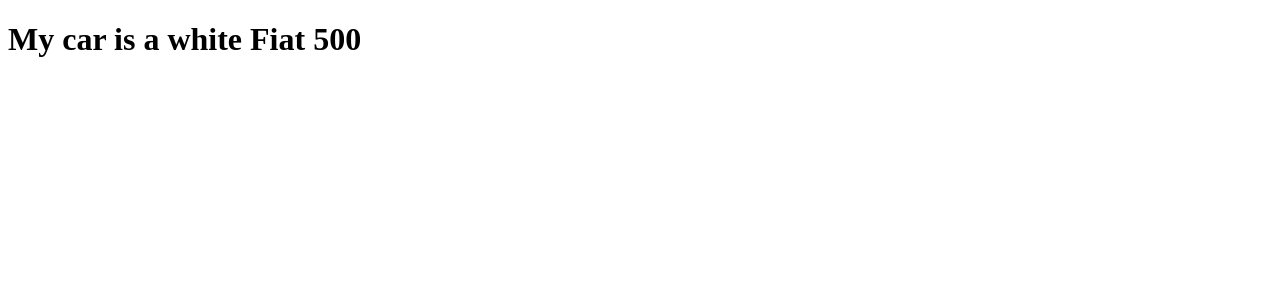
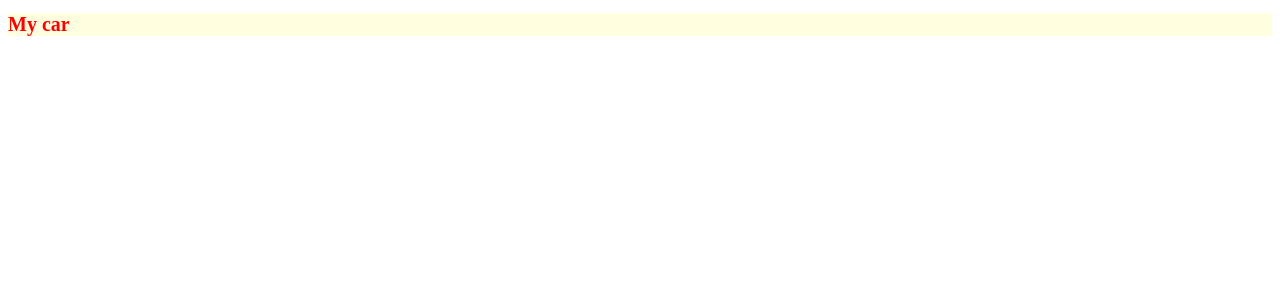
Before and after one commit to Aditya-2511/React_Practice, a React (Vite) app: page / in a window 1280 px wide. Shown: the top 300 px of the page. Built offline with nearby package versions, Linux system fonts and the light colour scheme.

Commit message:
jsx attributes

```diff
--- a/src/main.jsx
+++ b/src/main.jsx
@@ -1,15 +1,15 @@
 import { createRoot } from 'react-dom/client'
 
 function Car() {
-  const myobj = {
-    name: "Fiat",
-    model: "500",
-    color: "white"
+  const mystyles = {
+    color: "red",
+    fontSize: "20px",
+    backgroundColor: "lightyellow",
   };
 
   return (
     <>
-      <h1>My car is a {myobj.color} {myobj.name} {myobj.model}</h1>
+      <h1 style={mystyles}>My car</h1>
     </>
   );
 }
```
